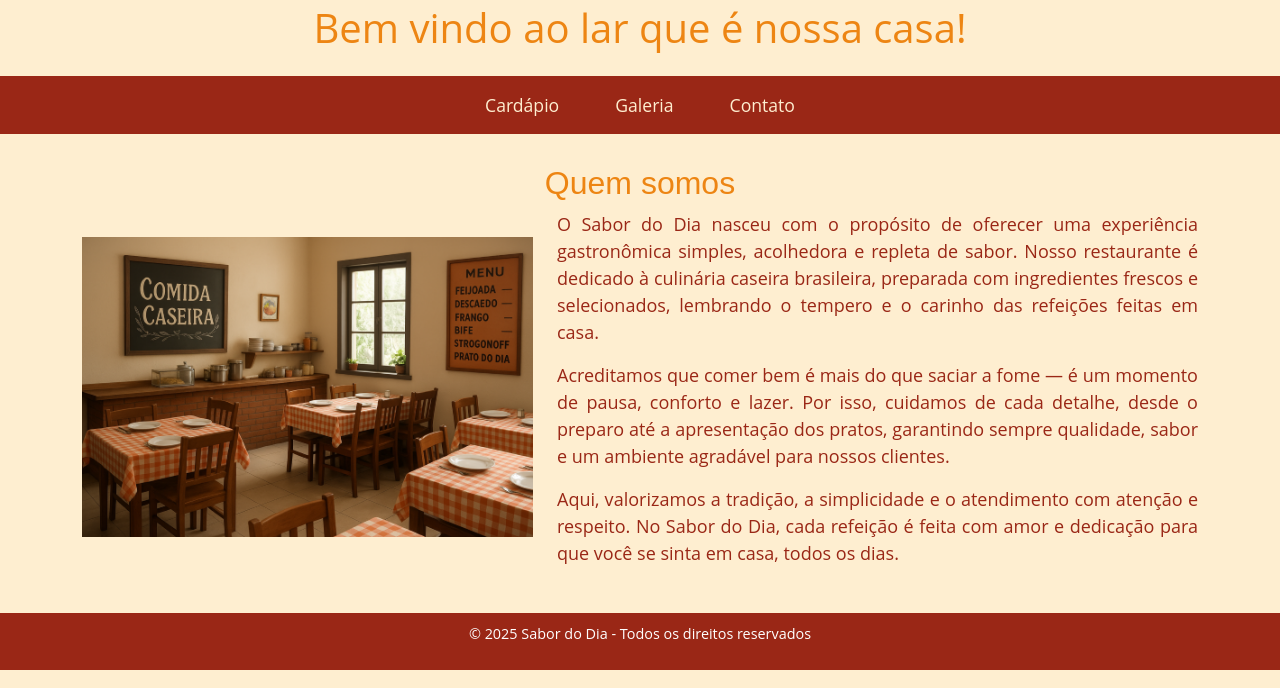
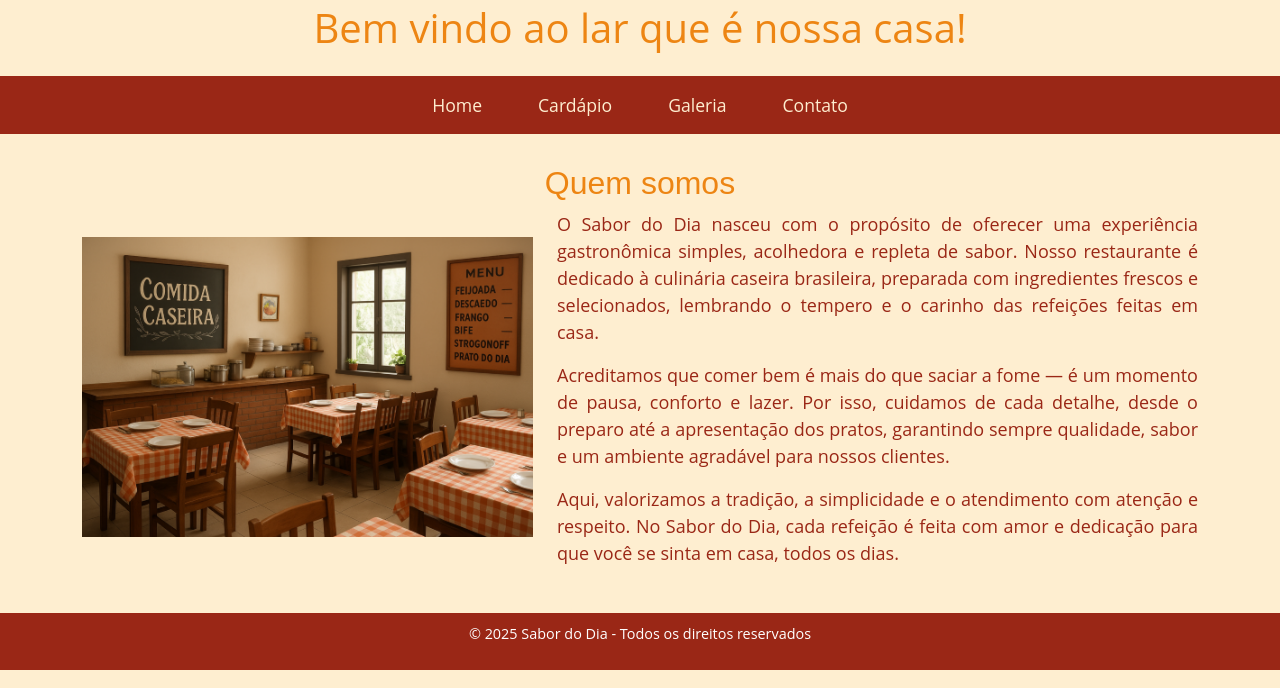
Before and after one commit to mairaa-rm/Sabor-do-Dia, a plain HTML site: page home.html in a window 1280 px wide. Shown: the part 112-800 px from the top of the page. Drawn offline with nearby package versions, Linux system fonts and the light colour scheme.

Commit message:
arrumando o nav bar novamente

```diff
--- a/home.html
+++ b/home.html
@@ -22,6 +22,7 @@
     <nav class="navbar navbar-expand-sm">
         <div class="container justify-content-center">
             <ul class="navbar-nav">
+                <li class="nav-item"><a href="home.html" class="nav-link">Home</a></li>
                 <li class="nav-item"><a href="cardapio.html" class="nav-link">Cardápio</a></li>
                 <li class="nav-item"><a href="galeria.html" class="nav-link">Galeria</a></li>
                 <li class="nav-item"><a href="contato.html" class="nav-link">Contato</a></li>
```
